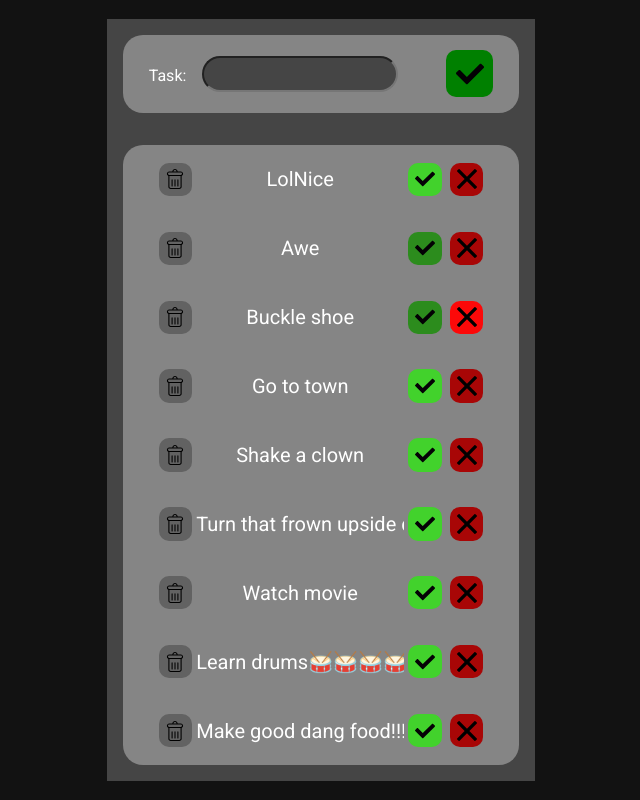
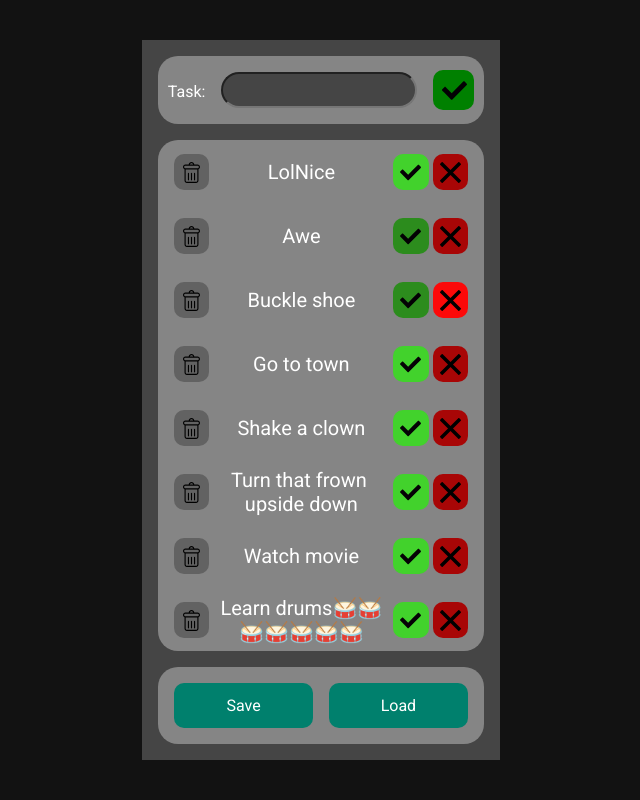
Before and after one commit to Manuel-Nunes/fantestic, a React (Vite) app: page / in a window 1280 px wide. Shown: the whole page, without its empty margins (319-959 px from the left). Built offline with nearby package versions, Linux system fonts and the light colour scheme.

Commit message:
Add functionality fro laod save

```diff
--- a/index.html
+++ b/index.html
@@ -31,7 +31,8 @@
       display: flex;
       background-color: #454545;
       min-height: 90vh;
-      aspect-ratio: 9/16;
+      height: 90vh;
+      /* aspect-ratio: 9/16; */
       flex-direction: column;
     }
 
--- /dev/null
+++ b/src/components/Footer.jsx
@@ -0,0 +1,51 @@
+/** @typedef {import('../types/types')} */
+
+import styled from "styled-components";
+
+const FooterButton = styled.div`
+  display: flex;
+  justify-content: center;
+  align-items: center;
+  background-color: #00806d;
+  height: 100%;
+  width: 100%;
+  border-radius: 10px;
+  &:hover {
+    filter: brightness(1.5);
+  }
+`
+
+const FooterHolder = styled.div`
+  display: flex;
+  justify-content: center;
+  align-items: center;
+
+  height: 6rem;
+  background-color: #858585;
+  border-radius: 20px;
+  margin: 0rem 1rem 1rem 1rem;
+  gap: 1rem;
+  padding: 1rem;
+  box-sizing: border-box;
+`
+
+/**
+ *
+ * @param {FooterProps} param0
+ * @returns
+ */
+export function Footer(
+  {
+    loadList,
+    saveList
+  }
+){
+  return (
+    <FooterHolder>
+      <FooterButton onClick={ saveList } >Save</FooterButton>
+      <FooterButton onClick={ loadList } >Load</FooterButton>
+    </FooterHolder>
+  )
+}
+
+export default Footer;
--- a/src/components/Header.jsx
+++ b/src/components/Header.jsx
@@ -11,8 +11,12 @@ const HeaderHolder = styled.div`
   height: 6rem;
   background-color: #858585;
   border-radius: 20px;
-  margin: 1rem 1rem;
-  gap: 3rem;
+  margin: 1rem 1rem 0rem 1rem;
+  gap: 1rem;
+
+  @media screen and (width < 400px) {
+    gap: 1rem;
+  }
 `
 
 const ItemInput = styled.input`
@@ -21,6 +25,17 @@ const ItemInput = styled.input`
   background-color:#454545;
   padding: 0.25rem 1rem;
   width: 10rem;
+
+  @media screen and (width < 380px) {
+    font-size: 1rem;
+    width:8rem;
+  }
+
+  @media screen and (width < 290px) {
+    padding: 0.25rem 0.25rem;
+    font-size: 0.75rem;
+    width:6rem;
+  }
 `
 
 const AddButton = styled.div`
@@ -37,10 +52,18 @@ const AddButton = styled.div`
   &:hover {
     filter: brightness(1.5);
   }
+
+  @media screen and (width < 380px) {
+    height: 40%
+  }
 `
 
 const InputLable = styled.label`
   padding-right: 1rem;
+
+  @media screen and (width < 280px) {
+    padding-right: 0.25rem;
+  }
 `;
 
 /**
--- a/src/components/ToDoItemDisplay.jsx
+++ b/src/components/ToDoItemDisplay.jsx
@@ -6,7 +6,7 @@ import styled from 'styled-components';
 
 const ToItemBody = styled.div`
   display: grid;
-
+  grid-gap: 0.25rem;
   grid-template-columns:     1fr         5fr         1fr         1fr;
   grid-template-areas: "deleteButton displayText doneButton cancelButton";
   justify-content: center;
@@ -14,13 +14,21 @@ const ToItemBody = styled.div`
   height: 5rem;
   min-height: 4rem;
   box-sizing:border-box;
-  padding: 0 2rem;
+  padding: 0 1rem;
   justify-items: center;
   box-sizing:border-box;
+
+  @media screen and (width < 380px) {
+    padding: 0 1rem;
+  }
+
+  @media screen and (width < 280px) {
+    padding: 0 0rem;
+  }
 `
 
 const itemButtons = styled.div`
-  width: 80%;
+  width:100%;
   aspect-ratio: 1/1;
   border-radius: 10px;
   background-position: center;
@@ -58,10 +66,24 @@ const ToItemText = styled.div`
   font-size: 1.25em;
   grid-area: displayText;
   text-align: center;
-  max-width: 13rem;
-  /* width: 20%; */
+  max-width: 11rem;
   overflow-x: hidden;
-  white-space: nowrap;
+  overflow-y: hidden;
+  white-space: break-spaces;
+  max-height: 2.6em;
+
+  @media screen and (width < 420px) {
+    max-width: 7rem;
+  }
+
+  @media screen and (width < 520px) {
+    max-width: 10rem;
+  }
+
+  @media screen and (height < 500px) {
+    font-size: 1rem;
+    max-height: 1.25rem;
+  }
 `
 
 /**
--- a/src/components/index.js
+++ b/src/components/index.js
@@ -1,3 +1,4 @@
 export * from "./Header"
 export * from "./ToDoDisplay"
 export * from "./ToDoItemDisplay"
+export * from "./Footer"
--- a/src/screens/AppMain.jsx
+++ b/src/screens/AppMain.jsx
@@ -6,7 +6,8 @@ import {
 
 import {
   Header,
-  ToDoDisplay
+  ToDoDisplay,
+  Footer
 } from "../components"
 
 import {
@@ -16,6 +17,29 @@ import {
 import {
   appendToDo
 } from "../utils"
+
+const itemKey = 'ToDoStorage';
+
+/**
+ * Saves ToDoList to localStorage
+ * @param {ToDoData[]} ToDoList
+ */
+function saveToDoItems( ToDoList ){
+  localStorage.setItem(itemKey,JSON.stringify(ToDoList));
+}
+
+/**
+ * Loads ToDoItems if available from localstorage
+ * @param {Function} setToDoValues
+ */
+function loadToDoItems(setToDoValues){
+  try {
+    setToDoValues(JSON.parse(localStorage.getItem(itemKey)))
+  } catch (error) {
+    console.warn(error)
+  }
+
+}
 
 export function AppMain() {
 
@@ -33,6 +57,10 @@ export function AppMain() {
     <>
       <Header addToDoItem={addToDo}/>
       <ToDoDisplay toDoList={ToDoItems} setToDoItems={setDoItems} />
+      <Footer
+        loadList={ () => { loadToDoItems( setDoItems ) }}
+        saveList={ () => { saveToDoItems( ToDoItems ) }}
+      />
     </>
   );
 }
--- a/src/types/types.js
+++ b/src/types/types.js
@@ -24,3 +24,9 @@
  * @typedef {object} HeaderProps
  * @property {Function} addToDoItem
  */
+
+/**
+ * @typedef {object} FooterProps
+ * @property {Function} saveList
+ * @property {Function} loadList
+ */
```
